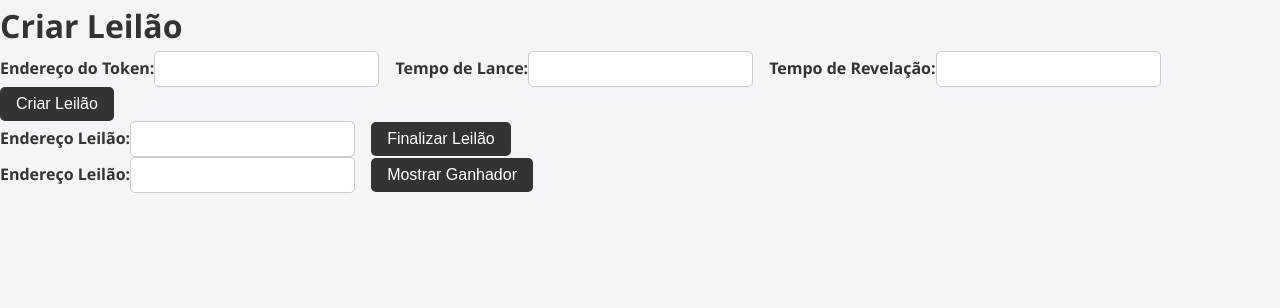
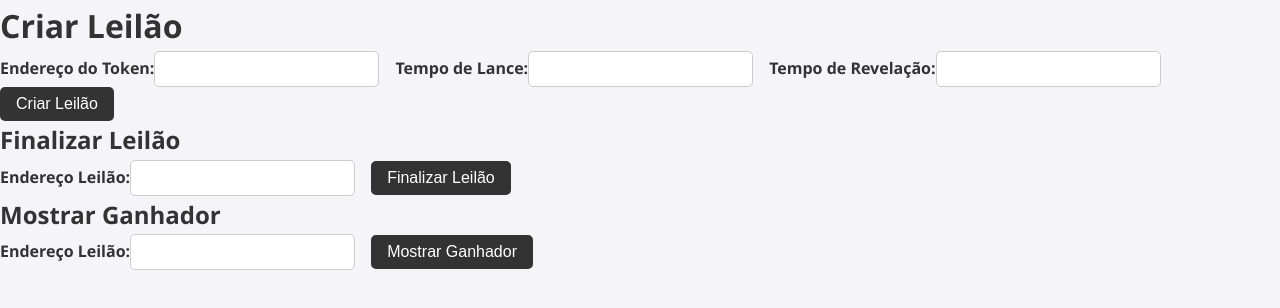
Before and after one commit to BrenoPalma/ProjetoLeilao, a React (Create React App) app in the folder my-react-app/: page /criarleilao in a window 1280 px wide. Shown: the top 308 px of the page. Built offline with nearby package versions, Linux system fonts and the light colour scheme.

Commit message:
h2 adicionado

```diff
--- a/my-react-app/src/CriarLeilao.js
+++ b/my-react-app/src/CriarLeilao.js
@@ -77,6 +77,7 @@ function CriarLeilao() {
         </div>
       )}
       <div>
+      <h2>Finalizar Leilão</h2>
       <label>
         Endereço Leilão:
         <input
@@ -89,6 +90,7 @@ function CriarLeilao() {
       <p>{finalizarStatus}</p> {/* Mensagem de status da finalização */}
       </div>
       <div>
+      <h2>Mostrar Ganhador</h2>
       <label>
         Endereço Leilão:
         <input
```
